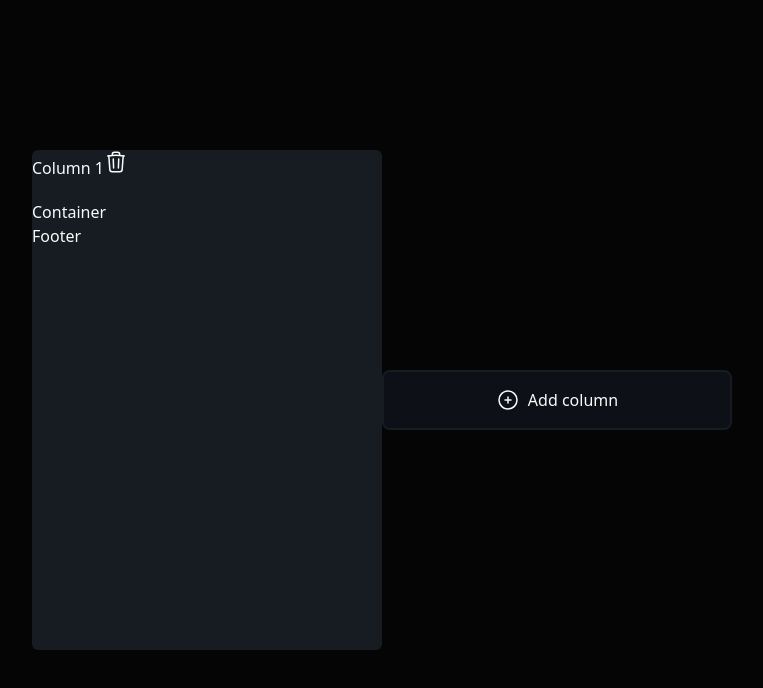
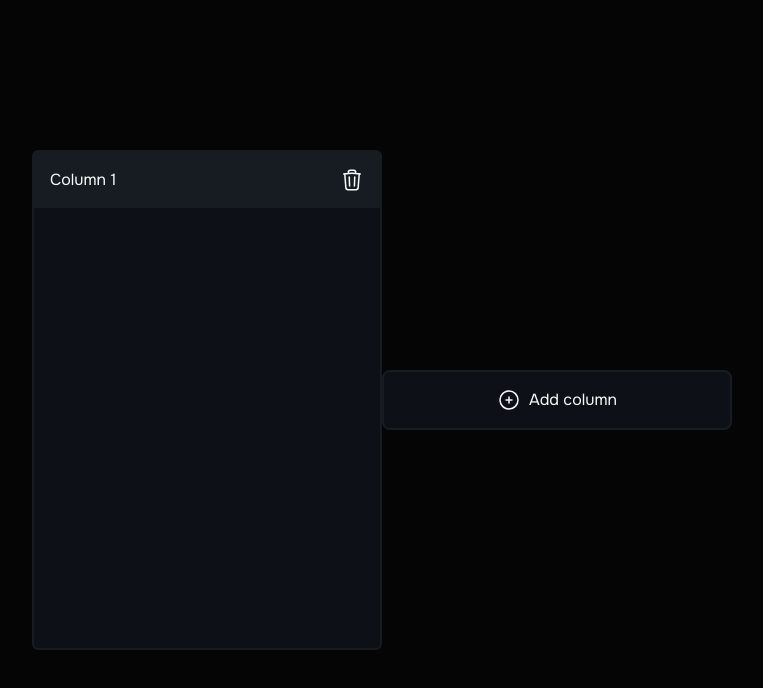
Before and after one commit to afordigital/trello-board, a React (Vite) app: page / in a window 1280 px wide. Both pictures are taken after a click on the button "Add column". Shown: the top 688 px of the page, without its empty margins (258-1021 px from the left). Built offline with nearby package versions, Linux system fonts and the light colour scheme.

Commit message:
feat: configure and migrate to zustand

```diff
--- a/package.json
+++ b/package.json
@@ -19,11 +19,13 @@
     "@types/jest": "^29.5.11",
     "@unocss/reset": "^0.56.5",
     "react": "^18.2.0",
-    "react-dom": "^18.2.0"
+    "react-dom": "^18.2.0",
+    "zustand": "^4.4.7"
   },
   "devDependencies": {
     "@types/react": "^18.2.25",
     "@types/react-dom": "^18.2.10",
+    "@unocss/preset-web-fonts": "^0.58.2",
     "@vitejs/plugin-react": "^4.0.3",
     "eslint": "^8.45.0",
     "eslint-plugin-react": "^7.32.2",
--- a/src/App.tsx
+++ b/src/App.tsx
@@ -2,7 +2,7 @@ import { KanbanBoard } from './components/KanbanBoard'
 
 function App () {
   return (
-    <div className='w-screen h-screen flex justify-center items-center bg-[#050505] text-customWhite'>
+    <div className='w-screen h-screen font-onest flex justify-center items-center bg-[#050505] text-customWhite'>
       <KanbanBoard />
     </div>
   )
--- /dev/null
+++ b/src/components/CardContainer.tsx
@@ -0,0 +1,13 @@
+import { Card } from '../types'
+
+type CardProps = {
+  card: Card
+}
+
+export const CardContainer = (props: CardProps) => {
+  return (
+    <div className='h-fit w-full p-4 bg-mainBackgroundColor border-2 border-columnBackgroundColor rounded-md flex flex-col'>
+      CardContainer
+    </div>
+  )
+}
--- a/src/components/ColumnContainer.tsx
+++ b/src/components/ColumnContainer.tsx
@@ -2,17 +2,18 @@ import { useSortable } from '@dnd-kit/sortable'
 import TrashIcon from '../icons/TrashIcon'
 import { Column, Id } from '../types'
 import { CSS } from '@dnd-kit/utilities'
+import { CardContainer } from './CardContainer'
+import { useColumns } from './store/useColumns'
 
 type Props = {
   column: Column
   deleteColumn: (id: Id) => void
 }
 
-const PATO = '🦆'
-const CARBUNS = 'carbuns'
-
 export const ColumnContainer = (props: Props) => {
   const { column, deleteColumn } = props
+
+  const { editColumnTitle } = useColumns()
 
   const {
     setNodeRef,
@@ -40,25 +41,39 @@ export const ColumnContainer = (props: Props) => {
     transform: CSS.Transform.toString(transform)
   }
 
+  const onInputChange = (newTitle: string) => {
+    editColumnTitle(newTitle, column.id)
+  }
+
   return (
     <div
       ref={setNodeRef}
       style={style}
-      className='bg-columnBackgroundColor w-[350px] h-[500px] max-h-[500px] rounded-md flex flex-col'
+      className='w-[350px] h-[500px] max-h-[500px] bg-mainBackgroundColor border-2 border-columnBackgroundColor rounded-md flex flex-col'
     >
-      <div {...attributes} {...listeners} className='h-[50px]'>
-        {column.title}
+      <div
+        {...attributes}
+        {...listeners}
+        className='flex p-4 justify-between bg-columnBackgroundColor'
+      >
+        <label>
+          <input
+            type='text'
+            value={column.title}
+            onChange={e => onInputChange(e.target.value)}
+            className='bg-columnBackgroundColor'
+          />
+        </label>
         <button
           onClick={() => {
             deleteColumn(column.id)
           }}
-          className='h-fit bg-columnBackgroundColor'
+          className='bg-columnBackgroundColor'
         >
           <TrashIcon />
         </button>
       </div>
-      <p>Container</p>
-      <p>Footer</p>
+      <div className='p-4 flex flex-grow'>{/* <CardContainer  /> */}</div>
     </div>
   )
 }
--- a/src/components/KanbanBoard.tsx
+++ b/src/components/KanbanBoard.tsx
@@ -13,21 +13,22 @@ import {
   useSensors
 } from '@dnd-kit/core'
 import { SortableContext, arrayMove } from '@dnd-kit/sortable'
+import { useColumns } from './store/useColumns'
 
 export const KanbanBoard = () => {
-  const [columns, setColumns] = useState<Column[]>([])
   const [activeColumn, setActiveColumn] = useState<Column | null>(null)
+  const { columns, setColumn, addColumn } = useColumns()
   const columnsId = useMemo(() => columns.map(col => col.id), [columns])
 
   const createNewColumn = () => {
     const columnToAdd = createColumn(columns.length + 1)
     console.log(columnToAdd)
-    setColumns([...columns, columnToAdd])
+    addColumn(columnToAdd)
   }
 
   const deleteColumn = (id: Id) => {
     const filteredColumn = filterColumn(columns, id)
-    setColumns(filteredColumn)
+    setColumn(filteredColumn)
   }
 
   const onDragStart = (event: DragStartEvent) => {
@@ -47,15 +48,15 @@ export const KanbanBoard = () => {
 
     if (activeColumnId === overColumnId) return
 
-    setColumns(columns => {
-      const activeColumnIndex = columns.findIndex(
-        col => col.id === activeColumnId
-      )
+    const activeColumnIndex = columns.findIndex(
+      (col: Column) => col.id === activeColumnId
+    )
 
-      const overColumnIndex = columns.findIndex(col => col.id === overColumnId)
+    const overColumnIndex = columns.findIndex(
+      (col: Column) => col.id === overColumnId
+    )
 
-      return arrayMove(columns, activeColumnIndex, overColumnIndex)
-    })
+    setColumn(arrayMove(columns, activeColumnIndex, overColumnIndex))
   }
 
   const sensors = useSensors(
--- /dev/null
+++ b/src/components/store/useColumns.ts
@@ -0,0 +1,32 @@
+import { create } from 'zustand'
+import { persist } from 'zustand/middleware'
+import { Column, Id } from '../../types'
+
+interface ColumnState {
+  columns: Column[]
+  setColumn: (columns: Column[]) => void
+  addColumn: (column: Column) => void
+  editColumnTitle: (title: string, id: Id) => void
+}
+
+export const useColumns = create<ColumnState>()(
+  persist(
+    set => ({
+      columns: [],
+      setColumn: value =>
+        set({
+          columns: value
+        }),
+      addColumn: value => set(prev => ({ columns: [...prev.columns, value] })),
+      editColumnTitle: (title, id) =>
+        set(prev => ({
+          columns: prev.columns.map(col =>
+            col.id === id ? { ...col, title } : col
+          )
+        }))
+    }),
+    {
+      name: 'columns-storage'
+    }
+  )
+)
--- a/src/utils/createColumn.ts
+++ b/src/utils/createColumn.ts
@@ -1,7 +1,8 @@
 export const createColumn = (length: number) => {
   return {
     id: generateId(),
-    title: `Column ${length}`
+    title: `Column ${length}`,
+    cards: []
   }
 }
 
--- a/uno.config.ts
+++ b/uno.config.ts
@@ -12,7 +12,9 @@ export default defineConfig({
     presetUno(),
     presetWebFonts({
       provider: 'google',
-      fonts: {}
+      fonts: {
+        onest: 'Onest'
+      }
     }),
     presetIcons({
       cdn: 'https://esm.sh/',
```
Also changed, not shown: src/types.ts (+7 -0 lines), 1 other file (tests, documents, lock files or other folders).
